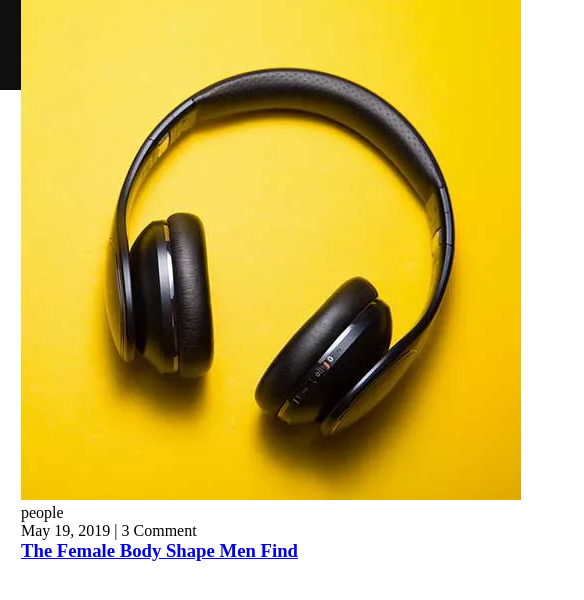
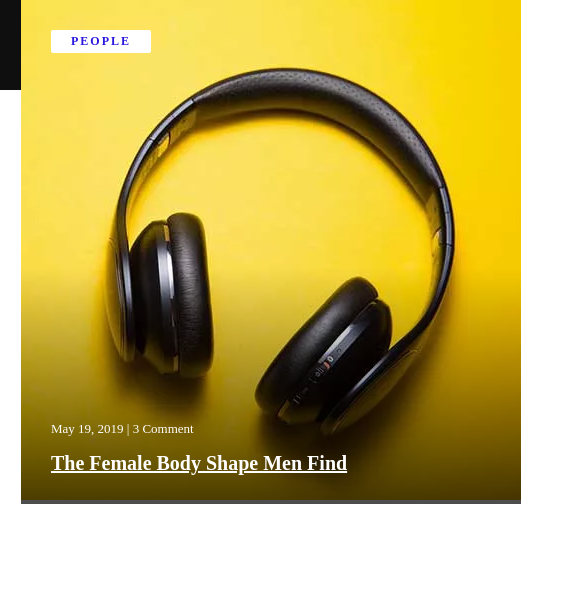
Before and after one commit to MRG84276/REPRODU-O-DE-SITE---Display-GRID, a plain HTML site: page blog.html in a window 1280 px wide. Shown: the full height of the page, 69-653 px from the left. Drawn offline with Linux system fonts and the light colour scheme.

Commit message:
Update blog.css

```diff
--- a/blog.css
+++ b/blog.css
@@ -175,3 +175,75 @@ input[type=checkbox]:checked~.side-menu-wrapper{
 .blog-grid-warp img{
     height:400%;
     width:400%;}
+.blog-section{
+  height: 100%;
+  overflow: hidden;
+ position: relative;}
+
+ .blog-grid{
+    position: absolute;
+    left: 0px;
+    top: 0px;
+ }
+
+ .blog-item{position: relative;}
+
+.blog-item img {
+    min-width: 100%;
+}
+
+.blog-item .bi-tag {
+    position: absolute;
+    top: 30px;
+    left: 30px;
+    display: inline-block;
+    padding: 4px 20px;
+    margin-bottom: 10px;
+    font-size: 12px;
+    letter-spacing: 2px;
+    color: #2916e0;
+    text-transform: uppercase;
+    font-weight: 600;
+    border-radius: 2px;
+    background: #fff;}
+
+    .blog-item .bi-text {
+    position: absolute;
+    left: 0;
+    bottom: 0;
+    padding-left: 30px;
+    padding-right: 20px;
+    z-index: 99;}
+
+
+
+
+.blog-item .bi-text .bi-date {
+    font-size: 13px;
+    color: #fff;
+    margin-bottom: 10px;
+}
+
+.blog-item .bi-text h3 {
+    font-size: 20px;
+    padding-bottom: 25px;
+    color: #fff;
+    line-height: 1.6;
+}
+
+.blog-item .bi-text h3 a {
+    color: #fff;
+}
+
+.blog-item:after {
+    content: "";
+    position: absolute;
+    width: 100%;
+    height: 50%;
+    left: 0;
+    bottom: 0;
+    background: black;
+    background: -o-linear-gradient(bottom, rgba(0, 0, 0, 0.7) 0%, rgba(0, 0, 0, 0) 94%);
+    background: linear-gradient(0deg, rgba(0, 0, 0, 0.7) 0%, rgba(0, 0, 0, 0) 94%);
+    filter: progid:DXImageTransform.Microsoft.gradient(startColorstr="#000000", endColorstr="#000000", GradientType=1);
+}
```
